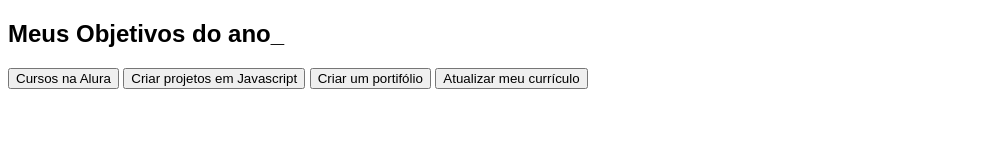
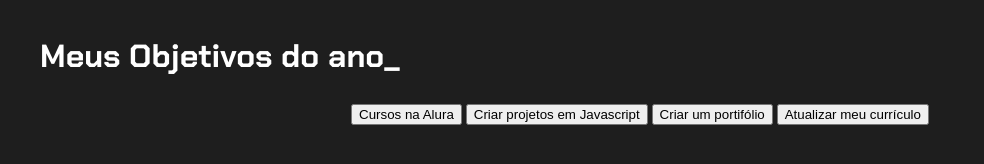
Before and after one commit to purguinhatb/Alura2k24, a plain HTML site: page index.html in a window 1280 px wide. Shown: the whole page, without its empty margins (0-984 px from the left). Drawn offline with Linux system fonts and the light colour scheme.

Commit message:
Add files via upload

```diff
--- a/index.html
+++ b/index.html
@@ -8,7 +8,7 @@
 </head>
 <body>
     <section class="conteudo-principal">
-        <h2 class="titulo-principal">Meus Objetivos do ano_</h2>
+        <h2 class="titulo-principal">Meus Objetivos do ano<span>_</span></h2>
         <div class="botoes">
             <button class="botao">Cursos na Alura</button>
             <button class="botao">Criar projetos em Javascript</button>
--- a/style.css
+++ b/style.css
@@ -1,4 +1,4 @@
-@import url('https://fonts.googleapis.com/css2?family=Chakra+Petch:wght@400;700&display=swap')
+@import url('https://fonts.googleapis.com/css2?family=chakra+petch:wght@400;700');
 
 :root{
     --cor-de-fundo: #1E1E1E;
@@ -14,3 +14,27 @@ body{
     color: var(--branco);
     font-family: 'Chakra Petch', sans-serif;
 }
+
+.conteudo-principal{
+    display: flex;
+    flex-direction: column;
+    justify-content: center;
+    align-items: center;
+    max-width: 1200px;
+    width: 100%;
+    margin: 0 auto;
+}
+
+.titulo-principal{
+    text-align: left;
+    width: 100%;
+    font-size: 32px;
+}
+
+titulo-principal span{
+    color: var(--verde);
+}
+
+.botao{
+    font-family: ;
+}
```
